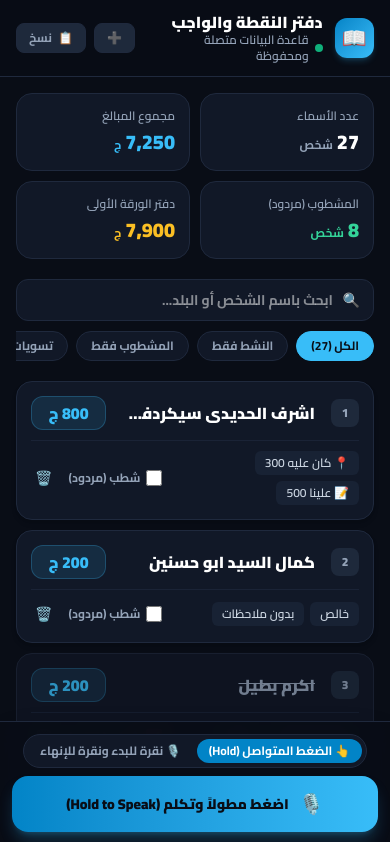
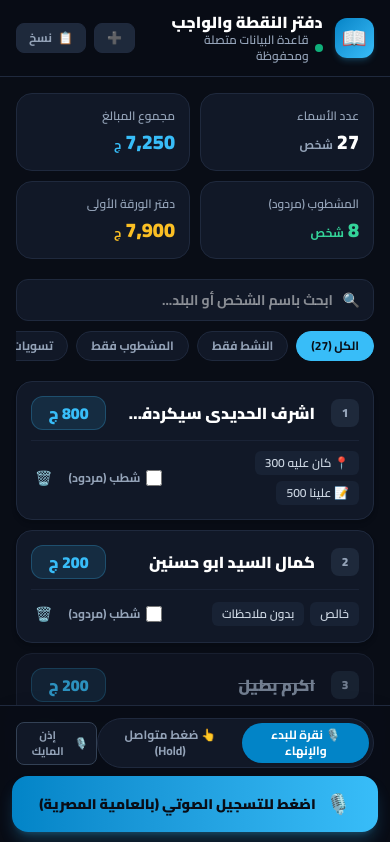
Before and after one commit to try3bod002-eng/dafter, a Next.js app: page / in a window 390 px wide. Shown: the top 842 px of the page. Built offline with nearby package versions, Linux system fonts and the light colour scheme.

Commit message:
fix(mobile): explicit mic permission request, in-app browser alert, and mobile click-to-speak optimization

```diff
--- a/src/components/VoiceInputBar.tsx
+++ b/src/components/VoiceInputBar.tsx
@@ -1,6 +1,6 @@
 'use client';
 
-import React, { useState, useRef } from 'react';
+import React, { useState, useRef, useEffect } from 'react';
 import { parseSpokenSentence } from '@/lib/speechParser';
 
 interface VoiceInputBarProps {
@@ -16,21 +16,88 @@ const EXAMPLES = [
 ];
 
 export default function VoiceInputBar({ onNewEntry }: VoiceInputBarProps) {
-  const [triggerMode, setTriggerMode] = useState<'hold' | 'click'>('hold');
+  // Default to 'click' for maximum mobile reliability
+  const [triggerMode, setTriggerMode] = useState<'click' | 'hold'>('click');
   const [isRecording, setIsRecording] = useState(false);
   const [liveTranscript, setLiveTranscript] = useState('');
   const [exampleIdx, setExampleIdx] = useState(0);
+  const [errorMessage, setErrorMessage] = useState<string | null>(null);
+  const [isInAppBrowser, setIsInAppBrowser] = useState(false);
+  const [micStatus, setMicStatus] = useState<'prompt' | 'granted' | 'denied' | 'unknown'>('unknown');
 
   const recognitionRef = useRef<any>(null);
   const transcriptRef = useRef('');
+  const isRecordingRef = useRef(false);
 
-  const startListening = () => {
-    if (isRecording) return;
+  // Keep ref in sync to avoid stale state in event handlers
+  useEffect(() => {
+    isRecordingRef.current = isRecording;
+  }, [isRecording]);
+
+  // Check environment on mount (In-App Browser & Permissions)
+  useEffect(() => {
+    if (typeof window !== 'undefined') {
+      const ua = navigator.userAgent || '';
+      const inApp = /FBAN|FBAV|Instagram|WhatsApp|Line|Twitter|Snapchat|Telegram/i.test(ua);
+      setIsInAppBrowser(inApp);
+
+      // Check mic permission status if supported
+      if (navigator.permissions && navigator.permissions.query) {
+        navigator.permissions
+          .query({ name: 'microphone' as any })
+          .then((permissionStatus) => {
+            setMicStatus(permissionStatus.state as any);
+            permissionStatus.onchange = () => {
+              setMicStatus(permissionStatus.state as any);
+            };
+          })
+          .catch(() => {});
+      }
+    }
+  }, []);
+
+  // Explicitly prompt the native browser microphone dialog
+  const requestMicPermission = async (): Promise<boolean> => {
+    if (typeof navigator !== 'undefined' && navigator.mediaDevices?.getUserMedia) {
+      try {
+        const stream = await navigator.mediaDevices.getUserMedia({ audio: true });
+        // Stop stream immediately so SpeechRecognition has full exclusive mic access
+        stream.getTracks().forEach((track) => track.stop());
+        setMicStatus('granted');
+        setErrorMessage(null);
+        return true;
+      } catch (err: any) {
+        console.warn('Microphone permission request error:', err);
+        setMicStatus('denied');
+        if (err.name === 'NotAllowedError' || err.name === 'PermissionDeniedError') {
+          setErrorMessage(
+            'تم رفض إذن المايكروفون. يرجى الضغط على علامة القفل 🔒 أعلى المتصفح، ثم السماح بالمايكروفون وإعادة المحاولة.'
+          );
+        } else {
+          setErrorMessage('تعذر الوصول إلى المايكروفون. تأكد من تفعيله في إعدادات الهاتف.');
+        }
+        return false;
+      }
+    }
+    return true;
+  };
+
+  const startListening = async () => {
+    if (isRecordingRef.current) return;
+    setErrorMessage(null);
 
     const SpeechRecognition = (window as any).SpeechRecognition || (window as any).webkitSpeechRecognition;
     if (!SpeechRecognition) {
-      alert('متصفحك لا يدعم التعرف الصوتي المباشر. يُفضل استخدام متصفح Google Chrome.');
+      setErrorMessage(
+        'متصفحك الحالي لا يدعم التعرف الصوتي المباشر. يُفضل فتح الرابط في متصفح Google Chrome أو Safari الحديث.'
+      );
       return;
+    }
+
+    // If permission not yet granted, request it first to trigger the browser system prompt
+    if (micStatus !== 'granted') {
+      const granted = await requestMicPermission();
+      if (!granted) return;
     }
 
     try {
@@ -40,13 +107,23 @@ export default function VoiceInputBar({ onNewEntry }: VoiceInputBarProps) {
 
       const rec = new SpeechRecognition();
       rec.lang = 'ar-EG';
-      rec.continuous = true;
+
+      // On mobile devices, continuous=false prevents immediate silent timeout/crashes
+      const isMobile = typeof navigator !== 'undefined' && /Android|iPhone|iPad|iPod/i.test(navigator.userAgent);
+      rec.continuous = !isMobile;
       rec.interimResults = true;
 
       transcriptRef.current = '';
       setLiveTranscript('');
       setExampleIdx((prev) => (prev + 1) % EXAMPLES.length);
       setIsRecording(true);
+
+      // Haptic feedback on phones if available
+      try {
+        if (typeof navigator !== 'undefined' && navigator.vibrate) {
+          navigator.vibrate(50);
+        }
+      } catch {}
 
       rec.onresult = (e: any) => {
         let text = '';
@@ -58,20 +135,46 @@ export default function VoiceInputBar({ onNewEntry }: VoiceInputBarProps) {
         setLiveTranscript(trimmed);
       };
 
-      rec.onerror = (e: any) => {
-        console.error('Speech error:', e);
+      rec.onerror = async (e: any) => {
+        console.error('Speech recognition error:', e);
+        if (e.error === 'not-allowed') {
+          setMicStatus('denied');
+          // Try prompting via getUserMedia
+          await requestMicPermission();
+        } else if (e.error === 'no-speech') {
+          // No speech detected, not fatal
+        } else if (e.error === 'audio-capture') {
+          setErrorMessage('المايكروفون غير متصل أو قيد الاستخدام بواسطة تطبيق آخر.');
+          setIsRecording(false);
+        } else if (e.error === 'network') {
+          setErrorMessage('خطأ في الاتصال بخدمة التعرف الصوتي. تأكد من اتصال الإنترنت.');
+          setIsRecording(false);
+        }
+      };
+
+      rec.onend = () => {
+        // If recording was active and we captured speech, finalize it
+        if (isRecordingRef.current) {
+          setIsRecording(false);
+          const finalRaw = transcriptRef.current;
+          if (finalRaw) {
+            const parsed = parseSpokenSentence(finalRaw);
+            onNewEntry(parsed);
+          }
+        }
       };
 
       rec.start();
       recognitionRef.current = rec;
-    } catch (err) {
+    } catch (err: any) {
       console.error('Failed to start speech recognition:', err);
       setIsRecording(false);
+      setErrorMessage('تعذر بدء التعرف الصوتي. يرجى إعادة المحاولة أو التأكد من إذن المايك.');
     }
   };
 
   const stopListening = () => {
-    if (!isRecording) return;
+    if (!isRecordingRef.current) return;
     setIsRecording(false);
 
     if (recognitionRef.current) {
@@ -87,39 +190,73 @@ export default function VoiceInputBar({ onNewEntry }: VoiceInputBarProps) {
     }
   };
 
-  const handleMouseDown = (e: React.MouseEvent) => {
-    e.preventDefault();
-    if (triggerMode === 'hold') startListening();
-    else {
-      if (!isRecording) startListening();
-      else stopListening();
+  // Click Mode Handlers
+  const handleToggleClick = () => {
+    if (isRecording) {
+      stopListening();
+    } else {
+      startListening();
     }
   };
 
-  const handleMouseUp = () => {
-    if (triggerMode === 'hold' && isRecording) {
-      stopListening();
+  // Hold Mode Handlers
+  const handleHoldStart = () => {
+    if (triggerMode === 'hold') {
+      startListening();
     }
   };
 
-  const handleTouchStart = (e: React.TouchEvent) => {
-    e.preventDefault();
-    if (triggerMode === 'hold') startListening();
-    else {
-      if (!isRecording) startListening();
-      else stopListening();
-    }
-  };
-
-  const handleTouchEnd = (e: React.TouchEvent) => {
-    e.preventDefault();
-    if (triggerMode === 'hold' && isRecording) {
+  const handleHoldEnd = () => {
+    if (triggerMode === 'hold' && isRecordingRef.current) {
       stopListening();
     }
   };
 
   return (
     <>
+      {/* In-App Browser Warning Banner */}
+      {isInAppBrowser && (
+        <div className="fixed top-2 inset-x-3 z-50 bg-[#f59e0b] text-[#1e1b4b] p-3 rounded-xl shadow-2xl flex items-center justify-between text-xs sm:text-sm font-bold border border-amber-300">
+          <div className="flex items-center gap-2">
+            <span className="text-lg">⚠️</span>
+            <span>أنت تفتح التطبيق داخل واتساب أو فيسبوك! لتشغيل المايك اضغط على (⫶) واختر &quot;فتح في المتصفح Chrome&quot;.</span>
+          </div>
+          <button
+            onClick={() => setIsInAppBrowser(false)}
+            className="text-black/60 hover:text-black font-black text-base px-1"
+          >
+            ✕
+          </button>
+        </div>
+      )}
+
+      {/* Permission / Error Dialog */}
+      {errorMessage && (
+        <div className="fixed top-16 inset-x-4 max-w-md mx-auto z-50 bg-[#1e1215] border-2 border-[#ef4444] text-[#fca5a5] p-4 rounded-2xl shadow-2xl animate-in fade-in zoom-in-95">
+          <div className="flex items-start gap-2.5">
+            <span className="text-2xl">🎙️❌</span>
+            <div className="flex-1">
+              <div className="font-black text-white text-sm mb-1">تنبيه المايكروفون:</div>
+              <p className="text-xs leading-relaxed mb-3">{errorMessage}</p>
+              <div className="flex items-center gap-2">
+                <button
+                  onClick={requestMicPermission}
+                  className="bg-[#ef4444] hover:bg-[#dc2626] text-white text-xs font-bold px-3 py-1.5 rounded-lg cursor-pointer transition-all"
+                >
+                  طلب إذن المايكروفون الآن 🎙️
+                </button>
+                <button
+                  onClick={() => setErrorMessage(null)}
+                  className="bg-[#2a171b] text-[#cbd5e1] hover:text-white text-xs font-bold px-2.5 py-1.5 rounded-lg cursor-pointer"
+                >
+                  إغلاق
+                </button>
+              </div>
+            </div>
+          </div>
+        </div>
+      )}
+
       {/* Teleprompter Spoken Template Modal (Appears when recording) */}
       {isRecording && (
         <div className="fixed inset-x-4 top-16 max-w-lg mx-auto z-50 bg-[#0d1424]/98 backdrop-blur-xl border-2 border-[#ef4444] rounded-2xl p-4 sm:p-5 shadow-2xl shadow-[#ef4444]/30 animate-in fade-in zoom-in-95 duration-150">
@@ -168,50 +305,82 @@ export default function VoiceInputBar({ onNewEntry }: VoiceInputBarProps) {
       {/* Bottom Sticky Action Bar */}
       <div className="fixed inset-x-0 bottom-0 z-40 bg-[#090d16]/96 backdrop-blur-md border-t border-[#1f293d] p-3 sm:pb-4 shadow-2xl">
         <div className="max-w-md mx-auto flex flex-col items-center gap-2">
-          {/* Trigger mode pills */}
+          {/* Trigger mode selector pills & Mic permission indicator */}
+          <div className="w-full flex items-center justify-between px-1">
             <div className="flex items-center gap-1 bg-[#111827] p-1 rounded-full border border-[#1f293d] text-xs font-bold">
               <button
+                type="button"
+                onClick={() => setTriggerMode('click')}
+                className={`px-3 py-1 rounded-full transition-all cursor-pointer ${
+                  triggerMode === 'click' ? 'bg-[#0284c7] text-white shadow-xs' : 'text-[#94a3b8] hover:text-white'
+                }`}
+              >
+                🎙️ نقرة للبدء والإنهاء
+              </button>
+              <button
+                type="button"
                 onClick={() => setTriggerMode('hold')}
                 className={`px-3 py-1 rounded-full transition-all cursor-pointer ${
                   triggerMode === 'hold' ? 'bg-[#0284c7] text-white shadow-xs' : 'text-[#94a3b8] hover:text-white'
                 }`}
               >
-              👆 الضغط المتواصل (Hold)
-            </button>
-            <button
-              onClick={() => setTriggerMode('click')}
-              className={`px-3 py-1 rounded-full transition-all cursor-pointer ${
-                triggerMode === 'click' ? 'bg-[#0284c7] text-white shadow-xs' : 'text-[#94a3b8] hover:text-white'
-              }`}
-            >
-              🎙️ نقرة للبدء ونقرة للإنهاء
+                👆 ضغط متواصل (Hold)
               </button>
             </div>
 
-          {/* Main Push to talk button */}
+            {/* Mic Permission test button */}
             <button
-            onMouseDown={handleMouseDown}
-            onMouseUp={handleMouseUp}
-            onTouchStart={handleTouchStart}
-            onTouchEnd={handleTouchEnd}
-            onContextMenu={(e) => e.preventDefault()}
-            className={`w-full py-3.5 px-6 rounded-2xl font-black text-sm sm:text-base flex items-center justify-center gap-2.5 transition-all select-none cursor-pointer shadow-lg ${
+              type="button"
+              onClick={requestMicPermission}
+              title="فحص وتفعيل إذن المايك"
+              className={`text-[11px] font-bold px-2 py-1 rounded-lg border transition-all cursor-pointer flex items-center gap-1 ${
+                micStatus === 'granted'
+                  ? 'border-emerald-500/40 text-emerald-400 bg-emerald-950/30'
+                  : micStatus === 'denied'
+                  ? 'border-rose-500/40 text-rose-400 bg-rose-950/30 animate-pulse'
+                  : 'border-[#334155] text-[#94a3b8] bg-[#111827] hover:text-white'
+              }`}
+            >
+              <span>{micStatus === 'granted' ? '✅' : '🎙️'}</span>
+              <span>{micStatus === 'granted' ? 'المايك مفعل' : 'إذن المايك'}</span>
+            </button>
+          </div>
+
+          {/* Main Interactive Button */}
+          {triggerMode === 'click' ? (
+            <button
+              type="button"
+              onClick={handleToggleClick}
+              className={`w-full py-3.5 px-6 rounded-2xl font-black text-sm sm:text-base flex items-center justify-center gap-2.5 transition-all select-none cursor-pointer shadow-lg active:scale-98 ${
                 isRecording
                   ? 'bg-gradient-to-r from-[#dc2626] to-[#ef4444] text-white shadow-[#ef4444]/40 scale-98 animate-pulse'
-                : 'bg-gradient-to-r from-[#0284c7] to-[#38bdf8] hover:brightness-110 text-[#090d16] shadow-[#38bdf8]/25 active:scale-98'
+                  : 'bg-gradient-to-r from-[#0284c7] to-[#38bdf8] hover:brightness-110 text-[#090d16] shadow-[#38bdf8]/25'
               }`}
             >
               <span className="text-xl">🎙️</span>
               <span>
-              {isRecording
-                ? triggerMode === 'hold'
-                  ? 'جاري التسجيل... ارفع صباعك للحفظ'
-                  : 'جاري التسجيل... اضغط للإنهاء والحفظ'
-                : triggerMode === 'hold'
-                ? 'اضغط مطولاً وتكلم (Hold to Speak)'
-                : 'اضغط للبدء بالتسجيل الصوتي'}
+                {isRecording ? 'جاري الاستماع... اضغط هنا للإنهاء والحفظ' : 'اضغط للتسجيل الصوتي (بالعامية المصرية)'}
               </span>
             </button>
+          ) : (
+            <button
+              type="button"
+              onPointerDown={handleHoldStart}
+              onPointerUp={handleHoldEnd}
+              onPointerCancel={handleHoldEnd}
+              onContextMenu={(e) => e.preventDefault()}
+              className={`w-full py-3.5 px-6 rounded-2xl font-black text-sm sm:text-base flex items-center justify-center gap-2.5 transition-all select-none cursor-pointer shadow-lg active:scale-98 ${
+                isRecording
+                  ? 'bg-gradient-to-r from-[#dc2626] to-[#ef4444] text-white shadow-[#ef4444]/40 scale-98 animate-pulse'
+                  : 'bg-gradient-to-r from-[#0284c7] to-[#38bdf8] hover:brightness-110 text-[#090d16] shadow-[#38bdf8]/25'
+              }`}
+            >
+              <span className="text-xl">🎙️</span>
+              <span>
+                {isRecording ? 'جاري التسجيل... ارفع إصبعك للحفظ' : 'اضغط مطولاً وتكلم (Hold to Speak)'}
+              </span>
+            </button>
+          )}
         </div>
       </div>
     </>
```
Lines whose indentation alone changed are shown as unchanged.
